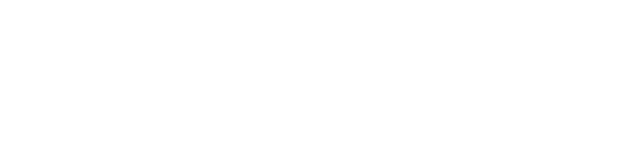
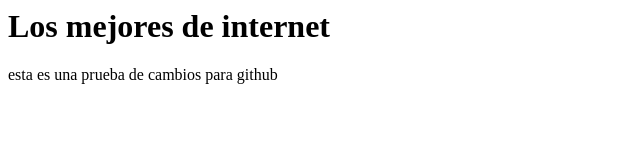
Before and after one commit to Zezeth26/NEW-REPO, a plain HTML site: page index.html in a window 1280 px wide. Shown: the whole page, without its empty margins (0-640 px from the left). Drawn offline with Linux system fonts and the light colour scheme.

Commit message:
Mi segundo commit

```diff
--- a/index.html
+++ b/index.html
@@ -1 +1,2 @@
-<h1 Los mejores de internet></h1>
+<h1> Los mejores de internet</h1>
+<p> esta es una prueba de cambios para github</p>
```
